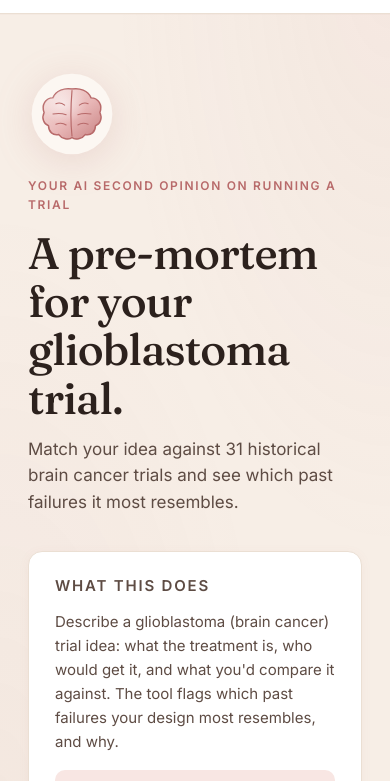
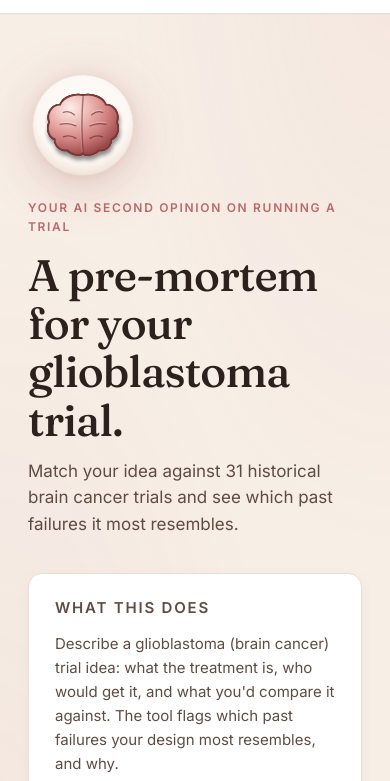
Before and after one commit to aklimahos/gbm-premortem, a website: page public/index.html in a window 390 px wide. Shown: the part 46-827 px from the top of the page. Drawn offline with Linux system fonts and the light colour scheme; no server answers.

Commit message:
Hero: pull brain icon closer to title, scale up, add real depth
Layout changes:
- Hero text now max-width 540px (was unbounded flex-1) so the headline
  wraps and the icon sits close to where the text ends, instead of
  floating at the right edge of the page
- Icon size: 130px -> 175px
- Hero gap: 36px -> 22px
- Outer drop shadows on the icon doubled up for a deeper float

Brain SVG redesign for real dimension:
- 4-stop radial gradient surface (cream -> blush -> rose -> wine red)
  giving a curved-surface feel instead of a flat fill
- Bloom highlight in the upper-left from a separate radial gradient
- Shadow side gradient on the lower-right
- SVG drop-shadow filter underneath for raised-from-page feel
- Backdrop circle now has its own subtle gradient (white -> cream
  -> warm beige) for soft glow context
- Sulcus + gyri now use a darker red (#5C2424) for valley depth
  AND have a thin highlight line offset to the side for raised
  ridge effect
- Stronger main outline (#7A3838) for definition

Mobile (<600px): icon scales down to 110px and stacks above text.

```diff
--- a/public/index.html
+++ b/public/index.html
@@ -103,17 +103,18 @@
     margin-bottom: 36px;
     display: flex;
     align-items: center;
-    gap: 36px;
+    gap: 22px;
   }
   .hero-text {
-    flex: 1;
+    flex: 0 1 auto;
     min-width: 0;
+    max-width: 540px;
   }
   .hero-icon {
     flex-shrink: 0;
-    width: 130px;
-    height: 130px;
-    filter: drop-shadow(0 6px 18px rgba(184, 106, 106, 0.18));
+    width: 175px;
+    height: 175px;
+    filter: drop-shadow(0 10px 26px rgba(155, 70, 70, 0.22)) drop-shadow(0 2px 6px rgba(155, 70, 70, 0.12));
   }
   .hero-icon svg {
     width: 100%;
@@ -126,7 +127,8 @@
       align-items: flex-start;
       gap: 18px;
     }
-    .hero-icon { width: 88px; height: 88px; }
+    .hero-text { max-width: none; }
+    .hero-icon { width: 110px; height: 110px; }
   }
   .eyebrow {
     font-size: 12px;
@@ -806,70 +808,98 @@
       <p class="lede">Match your idea against 31 historical brain cancer trials and see which past failures it most resembles.</p>
     </div>
     <div class="hero-icon" aria-hidden="true">
-      <svg viewBox="0 0 120 120" xmlns="http://www.w3.org/2000/svg">
+      <svg viewBox="0 0 140 140" xmlns="http://www.w3.org/2000/svg">
         <defs>
-          <linearGradient id="brainGrad" x1="0%" y1="0%" x2="100%" y2="100%">
-            <stop offset="0%" stop-color="#F8E6E3"/>
-            <stop offset="55%" stop-color="#E8B6B6"/>
-            <stop offset="100%" stop-color="#C88282"/>
-          </linearGradient>
-          <radialGradient id="brainHilite" cx="35%" cy="30%" r="40%">
-            <stop offset="0%" stop-color="#FFFFFF" stop-opacity="0.55"/>
+          <radialGradient id="brainSurface" cx="32%" cy="22%" r="80%">
+            <stop offset="0%" stop-color="#FCEDE9"/>
+            <stop offset="30%" stop-color="#F0BFB9"/>
+            <stop offset="65%" stop-color="#D38484"/>
+            <stop offset="100%" stop-color="#9C4848"/>
+          </radialGradient>
+          <radialGradient id="brainBloom" cx="30%" cy="18%" r="22%">
+            <stop offset="0%" stop-color="#FFFFFF" stop-opacity="0.95"/>
+            <stop offset="60%" stop-color="#FFFFFF" stop-opacity="0.25"/>
             <stop offset="100%" stop-color="#FFFFFF" stop-opacity="0"/>
           </radialGradient>
+          <radialGradient id="brainShade" cx="78%" cy="82%" r="40%">
+            <stop offset="0%" stop-color="#5C2424" stop-opacity="0.35"/>
+            <stop offset="100%" stop-color="#5C2424" stop-opacity="0"/>
+          </radialGradient>
+          <radialGradient id="bgGlow" cx="50%" cy="42%" r="65%">
+            <stop offset="0%" stop-color="#FFFFFF"/>
+            <stop offset="70%" stop-color="#FCF7F2"/>
+            <stop offset="100%" stop-color="#EAD8CA"/>
+          </radialGradient>
+          <filter id="brainDropShadow" x="-30%" y="-15%" width="160%" height="140%">
+            <feGaussianBlur in="SourceAlpha" stdDeviation="3"/>
+            <feOffset dx="1" dy="5"/>
+            <feComponentTransfer><feFuncA type="linear" slope="0.45"/></feComponentTransfer>
+            <feMerge>
+              <feMergeNode/>
+              <feMergeNode in="SourceGraphic"/>
+            </feMerge>
+          </filter>
         </defs>
 
-        <!-- soft circle backdrop -->
-        <circle cx="60" cy="60" r="55" fill="#FCF7F2"/>
+        <!-- backdrop with depth -->
+        <circle cx="70" cy="70" r="64" fill="url(#bgGlow)"/>
+        <circle cx="70" cy="70" r="64" fill="none" stroke="#EBDFD3" stroke-width="1"/>
 
-        <!-- brain shape: two soft lobes -->
-        <g transform="translate(60 62)">
-          <path d="M 0 -36
-                   C -10 -38, -22 -34, -26 -24
-                   C -36 -24, -42 -14, -38 -4
-                   C -42 4, -38 12, -32 14
-                   C -32 22, -26 28, -18 26
-                   C -14 32, -4 34, 0 30
-                   C 4 34, 14 32, 18 26
-                   C 26 28, 32 22, 32 14
-                   C 38 12, 42 4, 38 -4
-                   C 42 -14, 36 -24, 26 -24
-                   C 22 -34, 10 -38, 0 -36 Z"
-                fill="url(#brainGrad)"
-                stroke="#B86A6A"
-                stroke-width="2"
+        <!-- brain body, with shadow filter -->
+        <g transform="translate(70 72)" filter="url(#brainDropShadow)">
+          <!-- main lobed shape -->
+          <path id="brain-shape" d="M 0 -40
+                   C -12 -42, -25 -38, -29 -28
+                   C -40 -28, -47 -16, -43 -6
+                   C -47 4, -43 14, -36 16
+                   C -36 25, -28 32, -20 30
+                   C -15 36, -4 38, 0 34
+                   C 4 38, 15 36, 20 30
+                   C 28 32, 36 25, 36 16
+                   C 43 14, 47 4, 43 -6
+                   C 47 -16, 40 -28, 29 -28
+                   C 25 -38, 12 -42, 0 -40 Z"
+                fill="url(#brainSurface)"
+                stroke="#7A3838"
+                stroke-width="2.2"
                 stroke-linejoin="round"/>
 
-          <!-- highlight overlay for soft 3D feel -->
-          <path d="M 0 -36
-                   C -10 -38, -22 -34, -26 -24
-                   C -36 -24, -42 -14, -38 -4
-                   C -42 4, -38 12, -32 14
-                   C -32 22, -26 28, -18 26
-                   C -14 32, -4 34, 0 30
-                   C 4 34, 14 32, 18 26
-                   C 26 28, 32 22, 32 14
-                   C 38 12, 42 4, 38 -4
-                   C 42 -14, 36 -24, 26 -24
-                   C 22 -34, 10 -38, 0 -36 Z"
-                fill="url(#brainHilite)"/>
+          <!-- shadow side (bottom-right) -->
+          <use href="#brain-shape" fill="url(#brainShade)"/>
 
-          <!-- central sulcus -->
-          <path d="M 0 -34 C -2 -10, -2 10, 0 28"
-                stroke="#B86A6A"
-                stroke-width="1.6"
+          <!-- bloom highlight (top-left) -->
+          <use href="#brain-shape" fill="url(#brainBloom)"/>
+
+          <!-- central sulcus, deep -->
+          <path d="M 0 -38 C -2 -12, -2 12, 0 32"
+                stroke="#5C2424"
+                stroke-width="2"
                 fill="none"
-                stroke-linecap="round"/>
+                stroke-linecap="round"
+                opacity="0.55"/>
+          <path d="M 0 -38 C -2 -12, -2 12, 0 32"
+                stroke="#FFD8D2"
+                stroke-width="0.7"
+                fill="none"
+                stroke-linecap="round"
+                opacity="0.6"
+                transform="translate(-1 0)"/>
 
-          <!-- left hemisphere gyri -->
-          <path d="M -22 -16 Q -16 -19, -10 -14" stroke="#B86A6A" stroke-width="1.4" fill="none" stroke-linecap="round"/>
-          <path d="M -26 -2 Q -16 -4, -8 -1" stroke="#B86A6A" stroke-width="1.4" fill="none" stroke-linecap="round"/>
-          <path d="M -22 12 Q -14 9, -8 13" stroke="#B86A6A" stroke-width="1.4" fill="none" stroke-linecap="round"/>
+          <!-- left hemisphere gyri (sulcus shadow + highlight) -->
+          <path d="M -25 -18 Q -18 -21, -11 -15" stroke="#5C2424" stroke-width="1.7" fill="none" stroke-linecap="round" opacity="0.6"/>
+          <path d="M -29 -3 Q -18 -5, -9 -1" stroke="#5C2424" stroke-width="1.7" fill="none" stroke-linecap="round" opacity="0.6"/>
+          <path d="M -25 13 Q -16 10, -9 15" stroke="#5C2424" stroke-width="1.7" fill="none" stroke-linecap="round" opacity="0.6"/>
+          <!-- gyri highlights (raised feel) -->
+          <path d="M -25 -20 Q -18 -23, -11 -17" stroke="#FFEBE6" stroke-width="0.9" fill="none" stroke-linecap="round" opacity="0.7"/>
+          <path d="M -29 -5 Q -18 -7, -9 -3" stroke="#FFEBE6" stroke-width="0.9" fill="none" stroke-linecap="round" opacity="0.6"/>
 
           <!-- right hemisphere gyri -->
-          <path d="M 22 -16 Q 16 -19, 10 -14" stroke="#B86A6A" stroke-width="1.4" fill="none" stroke-linecap="round"/>
-          <path d="M 26 -2 Q 16 -4, 8 -1" stroke="#B86A6A" stroke-width="1.4" fill="none" stroke-linecap="round"/>
-          <path d="M 22 12 Q 14 9, 8 13" stroke="#B86A6A" stroke-width="1.4" fill="none" stroke-linecap="round"/>
+          <path d="M 25 -18 Q 18 -21, 11 -15" stroke="#5C2424" stroke-width="1.7" fill="none" stroke-linecap="round" opacity="0.6"/>
+          <path d="M 29 -3 Q 18 -5, 9 -1" stroke="#5C2424" stroke-width="1.7" fill="none" stroke-linecap="round" opacity="0.6"/>
+          <path d="M 25 13 Q 16 10, 9 15" stroke="#5C2424" stroke-width="1.7" fill="none" stroke-linecap="round" opacity="0.6"/>
+          <!-- right gyri highlights -->
+          <path d="M 25 -20 Q 18 -23, 11 -17" stroke="#FFEBE6" stroke-width="0.9" fill="none" stroke-linecap="round" opacity="0.55"/>
+          <path d="M 29 -5 Q 18 -7, 9 -3" stroke="#FFEBE6" stroke-width="0.9" fill="none" stroke-linecap="round" opacity="0.45"/>
         </g>
       </svg>
     </div>
```
